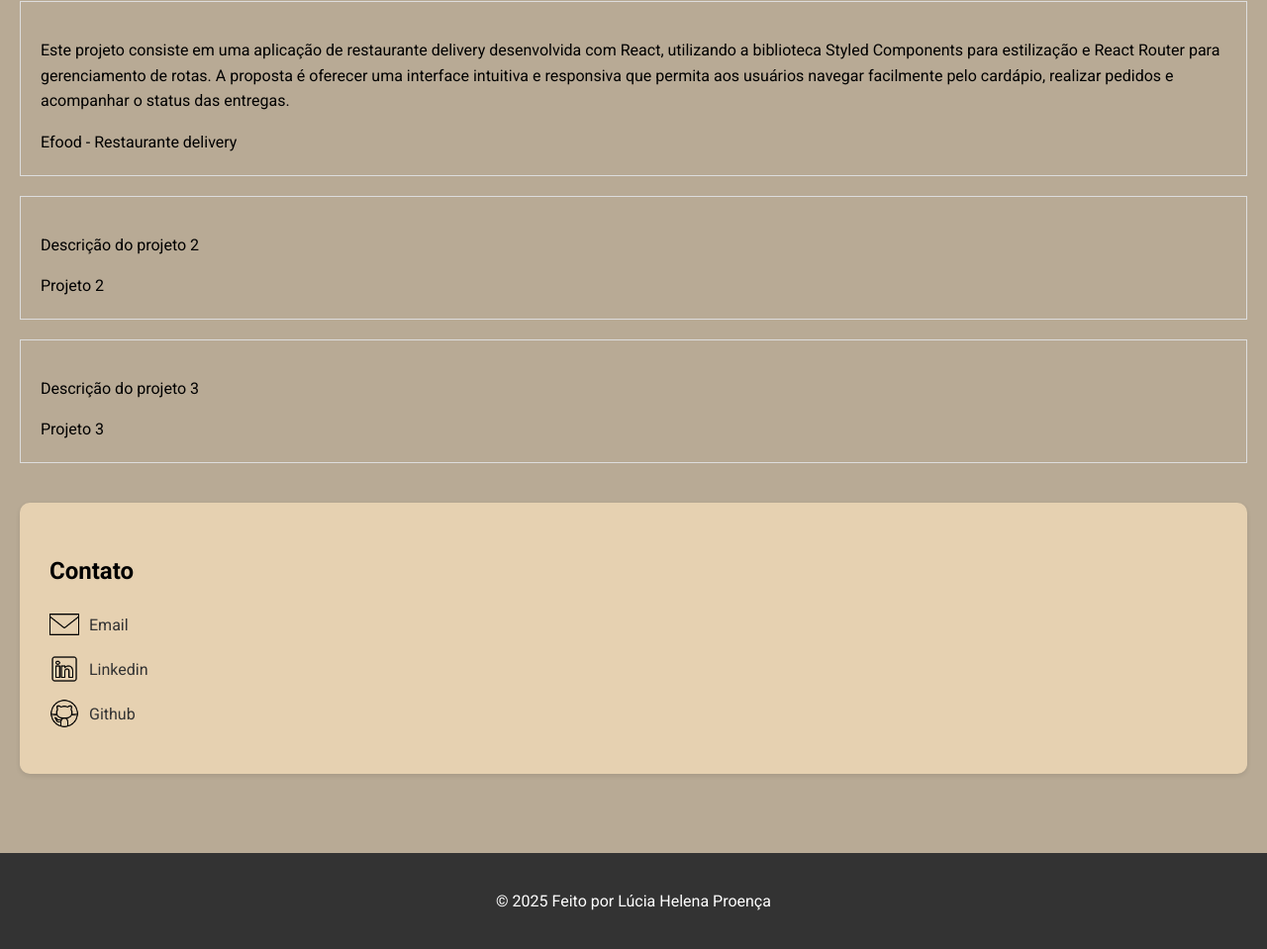
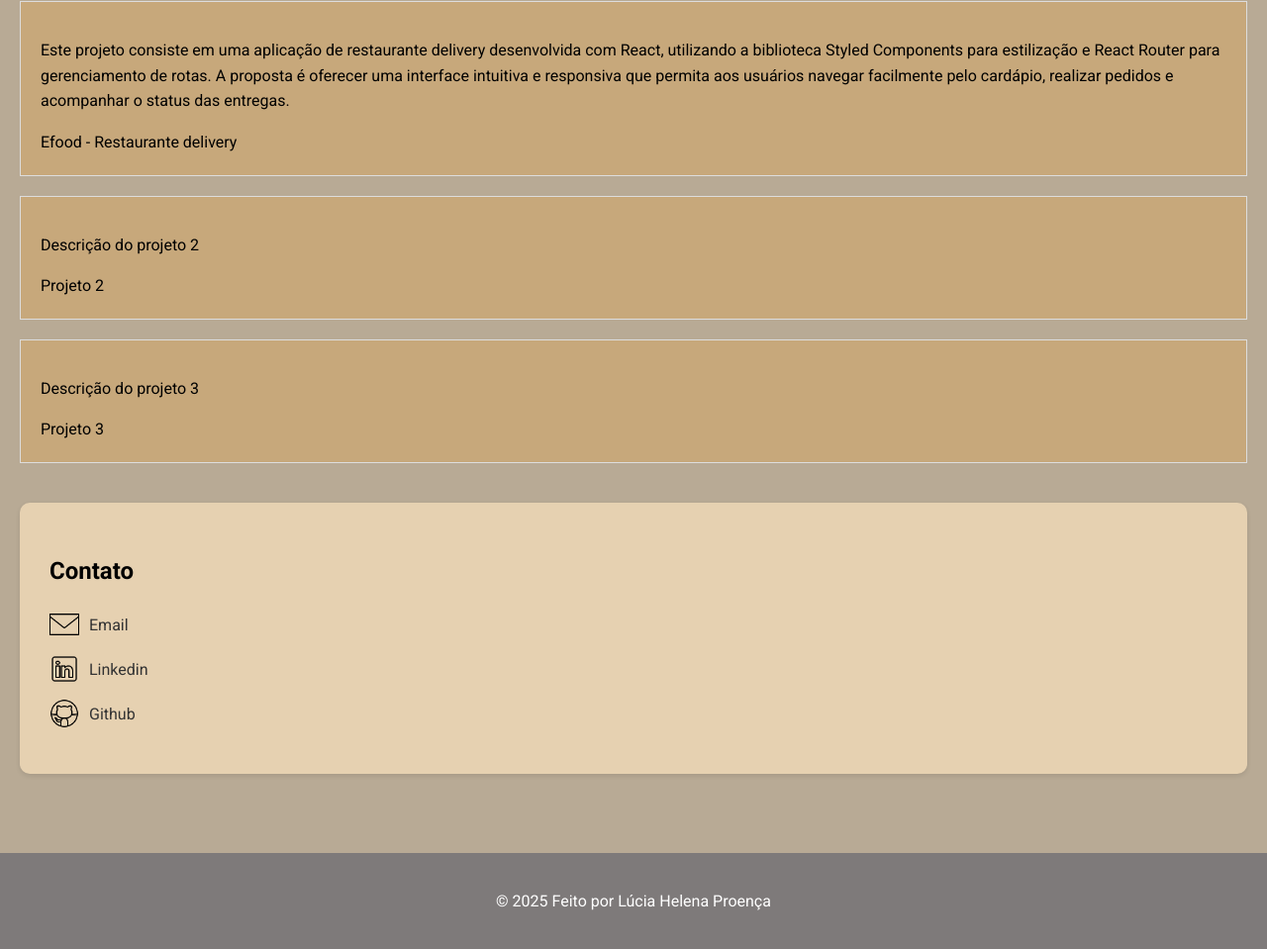
Before and after one commit to Lucia-Helena/meu_portfolio, a website: page index.html in a window 1280 px wide. Shown: the part 497-1456 px from the top of the page at 99% size. Drawn offline with Linux system fonts and the light colour scheme.

Commit message:
Realizando modificações

```diff
--- a/styles/styles.css
+++ b/styles/styles.css
@@ -60,6 +60,7 @@ section {
 }
 
 .projeto {
+  background: #c7a87b ;
   border: 1px solid #ddd;
   padding: 20px;
   margin-bottom: 20px;
@@ -68,7 +69,7 @@ section {
 }
 
 .projeto:hover {
-  background: #f4f4f4;
+  background: #e0ae62;
 }
 
 h2 {
@@ -108,7 +109,7 @@ h2 {
 footer {
   text-align: center;
   padding: 20px 0;
-  background: #333;
+  background: #7e7a7a;
   color: #fff;
 }
 
```
